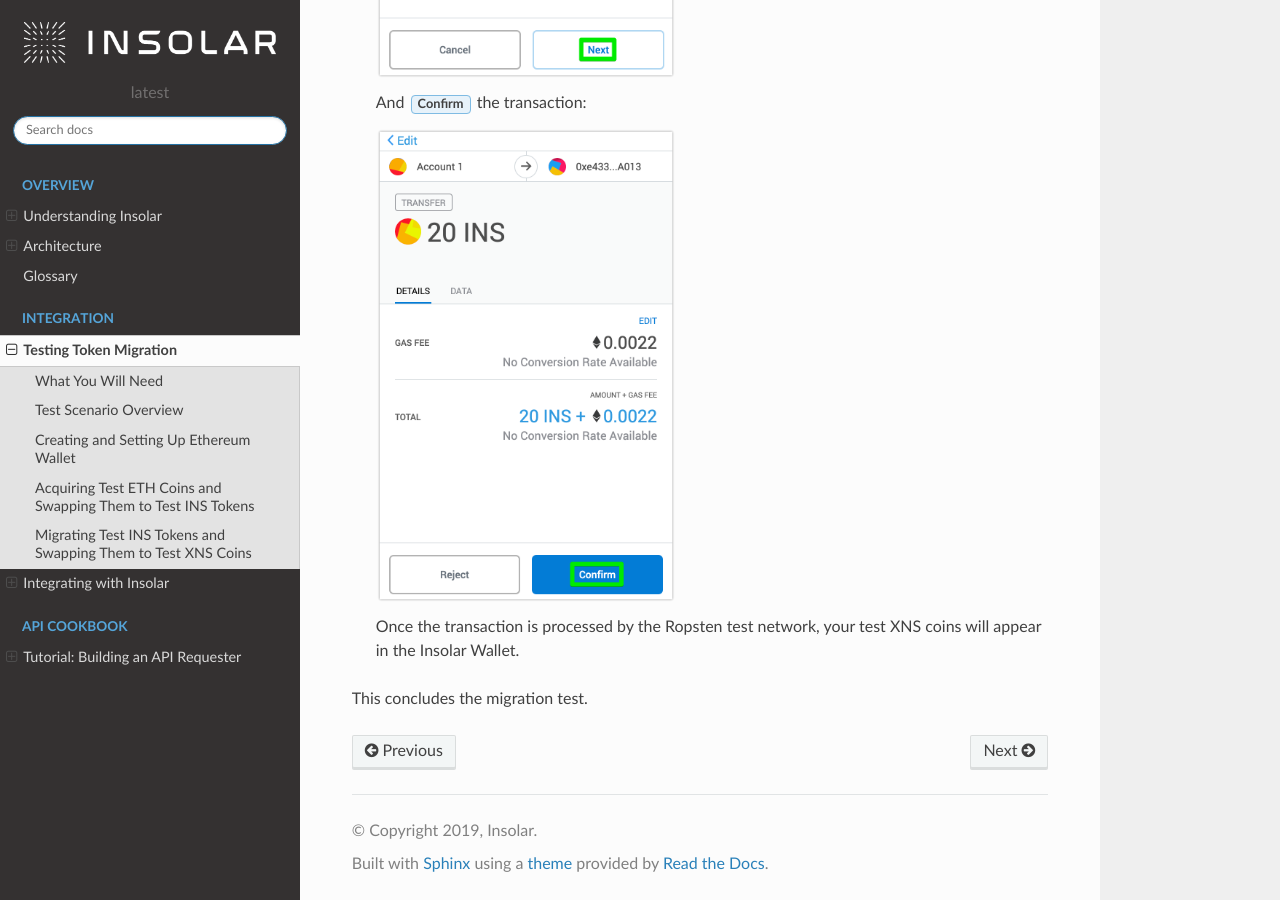
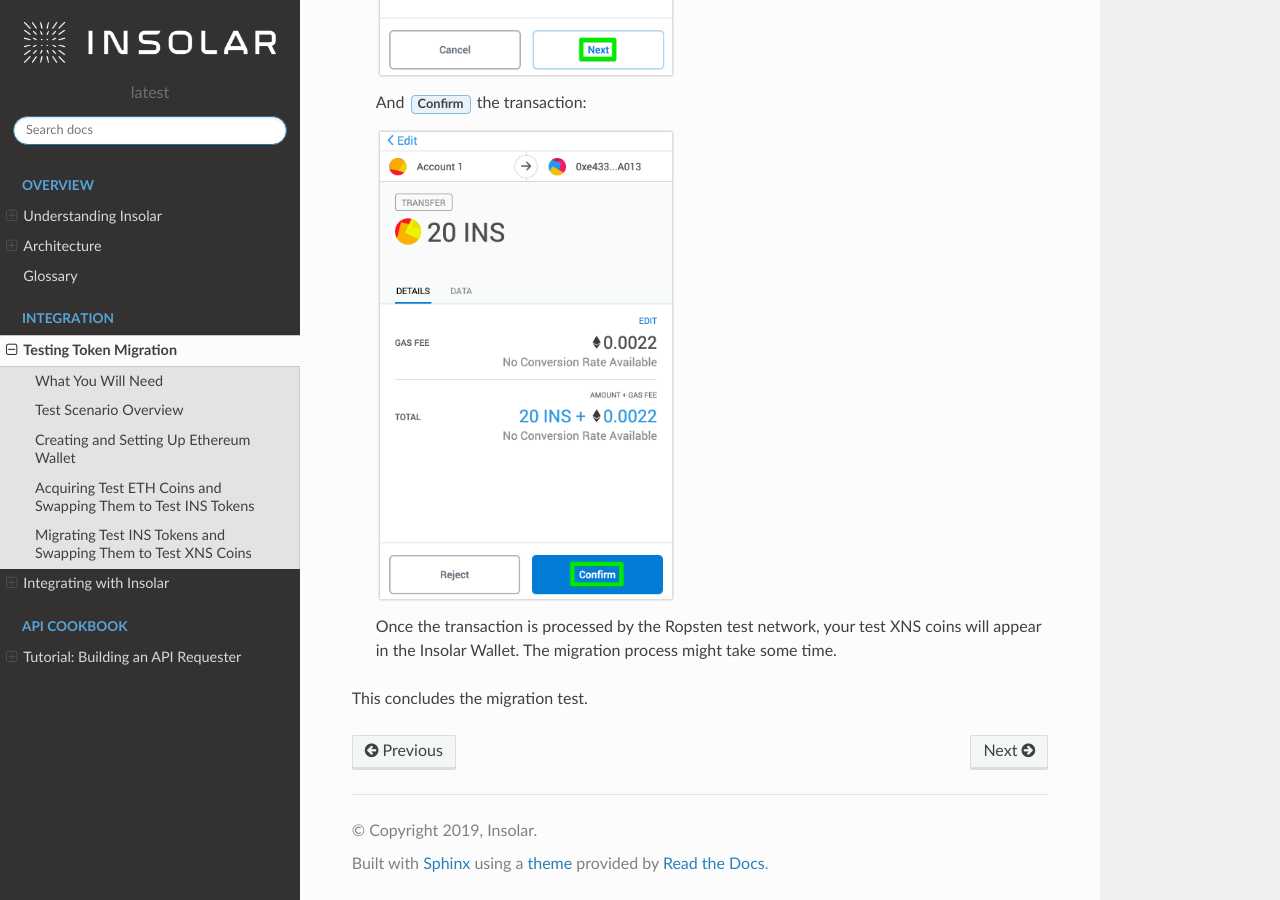
Before and after one commit to sofiayem/rtd-doc-tests, a Sphinx documentation site: the page built from docs/source/migration-test.rst, in a window 1280 px wide and 900 px high, scrolled down 13011 px. Built offline with Sphinx 7.4.7 and the Read the Docs theme 2.0.0, drawn with Linux system fonts in a browser that asks for light colours.

Commit message:
Minor edit

```diff
--- a/docs/source/migration-test.rst
+++ b/docs/source/migration-test.rst
@@ -274,6 +274,6 @@
    .. image:: imgs/confirm-send-to-mig-addr.png
       :width: 300px
 
-   Once the transaction is processed by the Ropsten test network, your test XNS coins will appear in the Insolar Wallet.
+   Once the transaction is processed by the Ropsten test network, your test XNS coins will appear in the Insolar Wallet. The migration process might take some time.
 
 This concludes the migration test.
```
